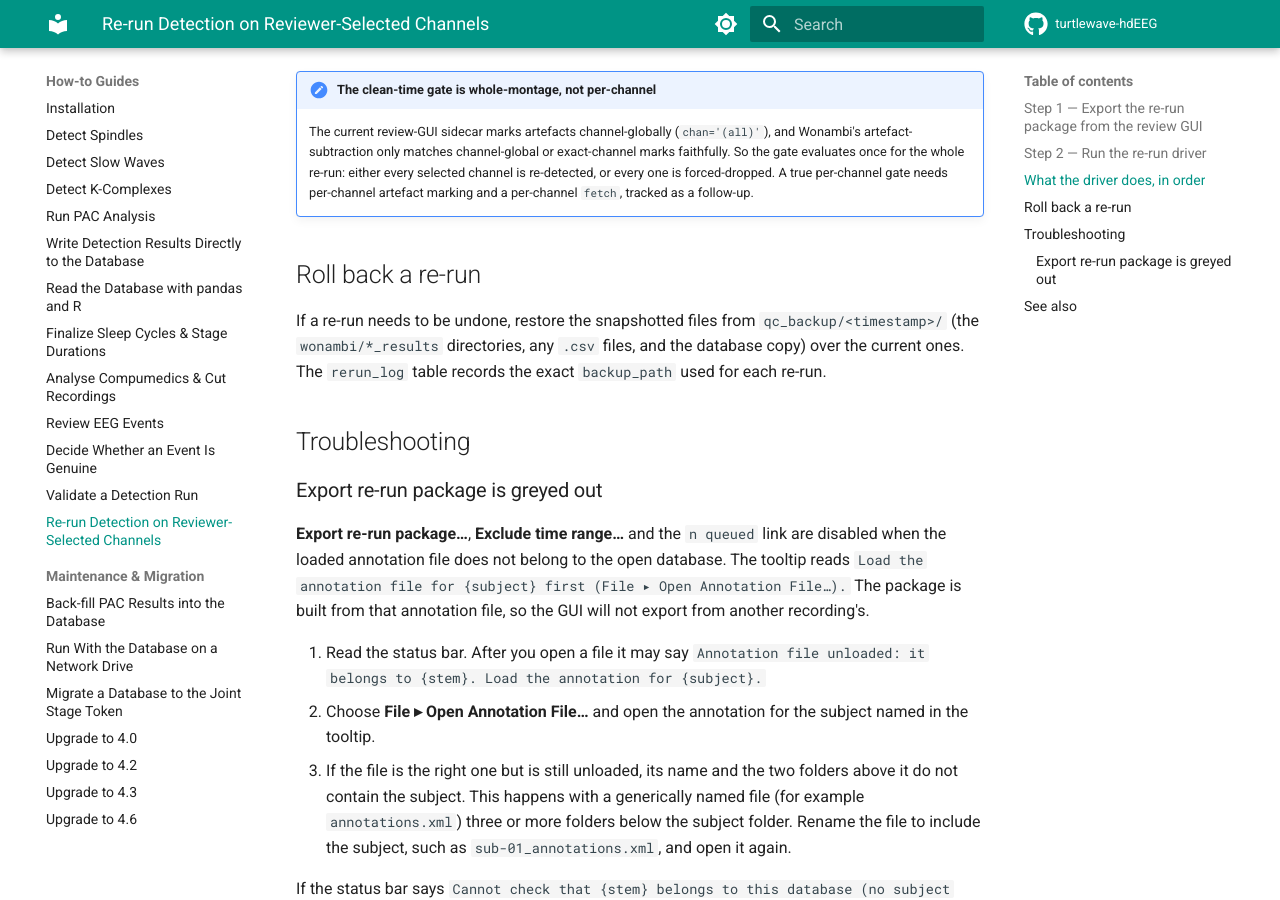
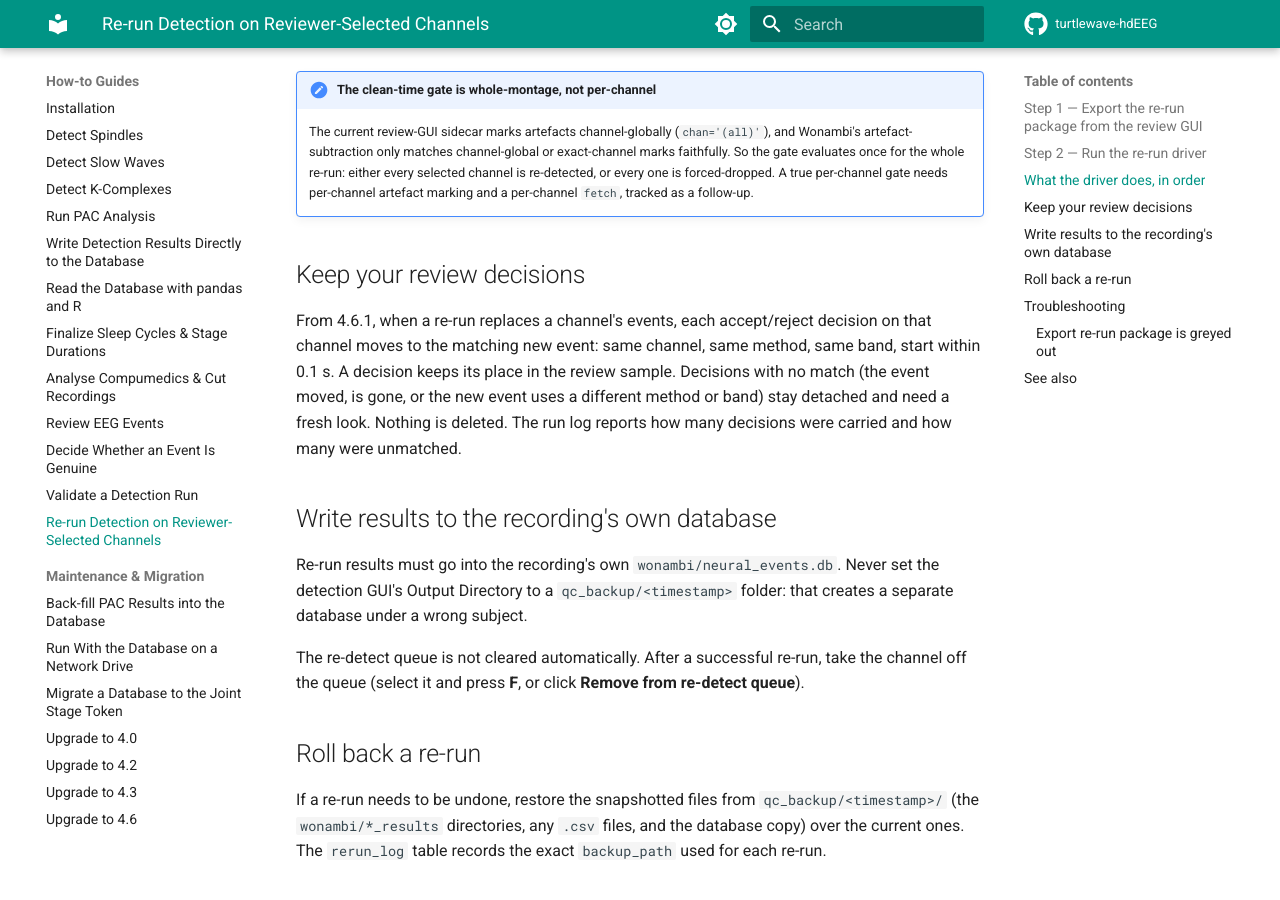
Before and after one commit to TancyKao/TurtleWave-hdEEG, an MkDocs documentation site: the page built from docs/how-to/rerun-detection-on-channels.md, in a window 1280 px wide and 900 px high, scrolled down 3902 px. Built offline with MkDocs 1.6.1 and Material for MkDocs 9.7.7, drawn with Linux system fonts in a browser that asks for light colours; comment, search, counter and statistics services are not loaded.

Commit message:
Document the decision carry-over and test a mid-update rollback
The re-run and review how-tos say which decisions move to the new events and
which need a fresh look, that results belong in the recording's own
database rather than a qc_backup folder, and that the queue is cleared by
hand. A new test checks that a failure partway through re-keying rolls every
decision back.

```diff
--- a/docs/how-to/rerun-detection-on-channels.md
+++ b/docs/how-to/rerun-detection-on-channels.md
@@ -131,6 +131,26 @@
     per-channel artefact marking and a per-channel `fetch`, tracked as a
     follow-up.
 
+## Keep your review decisions
+
+From 4.6.1, when a re-run replaces a channel's events, each accept/reject
+decision on that channel moves to the matching new event: same channel, same
+method, same band, start within 0.1 s. A decision keeps its place in the review
+sample. Decisions with no match (the event moved, is gone, or the new event
+uses a different method or band) stay detached and need a fresh look. Nothing
+is deleted. The run log reports how many decisions were carried and how many
+were unmatched.
+
+## Write results to the recording's own database
+
+Re-run results must go into the recording's own `wonambi/neural_events.db`.
+Never set the detection GUI's Output Directory to a `qc_backup/<timestamp>`
+folder: that creates a separate database under a wrong subject.
+
+The re-detect queue is not cleared automatically. After a successful re-run,
+take the channel off the queue (select it and press **F**, or click **Remove
+from re-detect queue**).
+
 ## Roll back a re-run
 
 If a re-run needs to be undone, restore the snapshotted files from
```
Also changed, not shown: CHANGELOG.md (+4 -0 lines), docs/how-to/review-eeg-events.md (+9 -0 lines), 2 other files.
